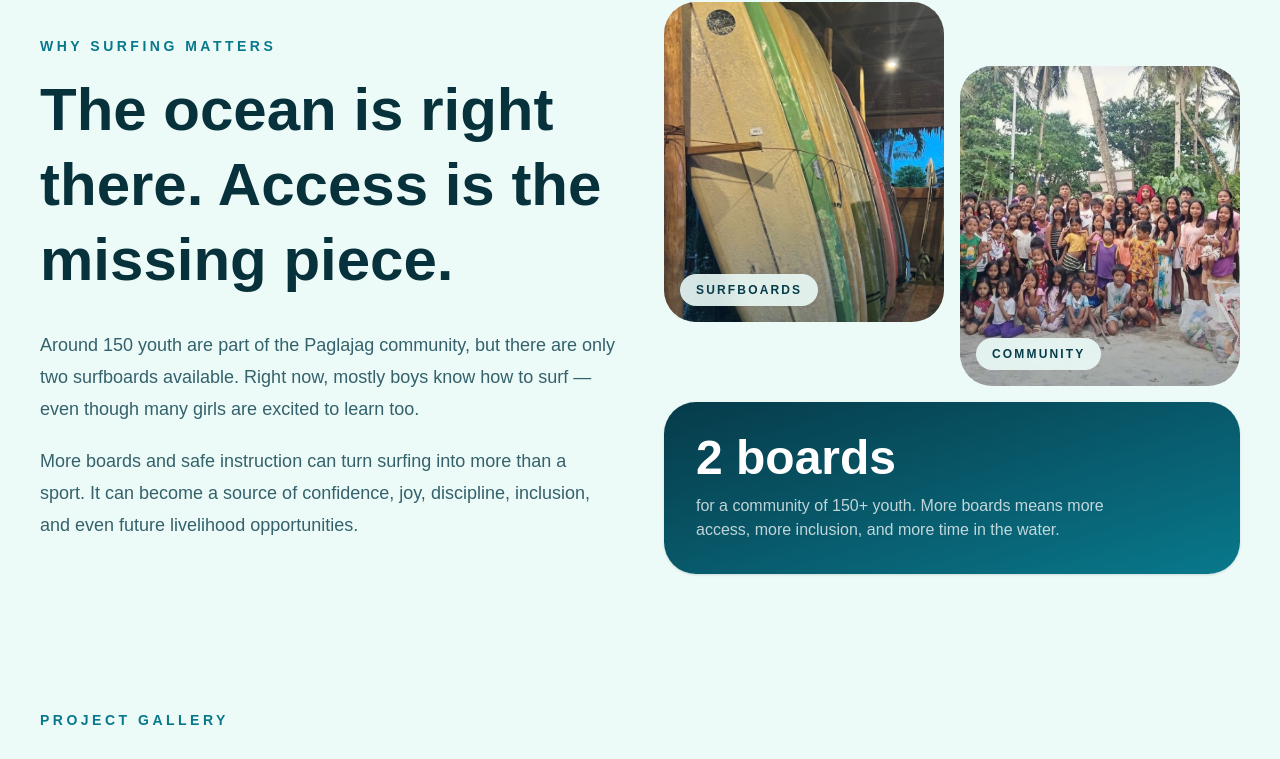
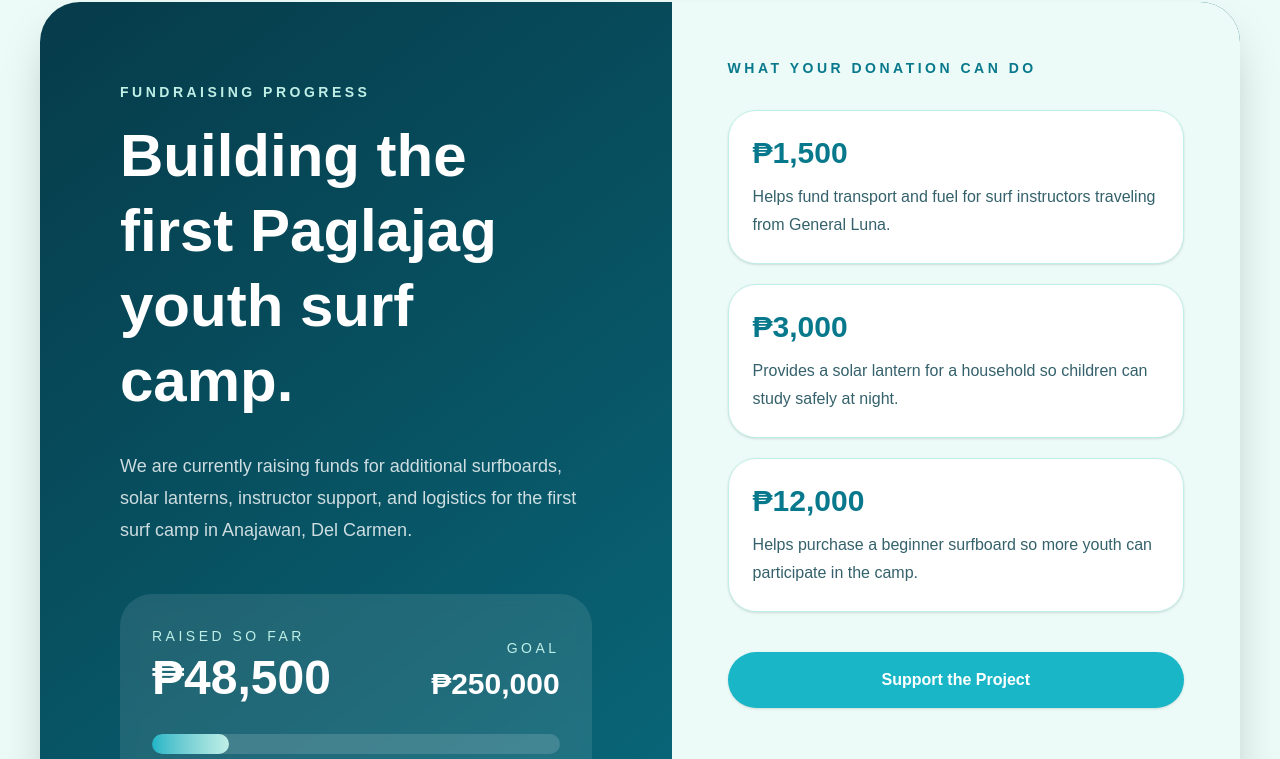
Before and after one commit to mikekerveillant/paglajag-surf, a Next.js app: page / in a window 1280 px wide. Shown: the part 3149-3908 px from the top of the page. Built offline with nearby package versions, Linux system fonts and the light colour scheme.

Commit message:
Update site title

```diff
--- a/app/page.tsx
+++ b/app/page.tsx
@@ -43,6 +43,16 @@ const donationCards = [
   ["🌊", "Surfboards", "Additional boards will allow more youth to participate, including girls who are eager to learn.", imagePaths.surfboards],
   ["💡", "Solar Lanterns", "Lanterns help children study at night and give families more safety and comfort after dark.", imagePaths.lantern],
   ["👥", "Surf Instructors", "Funds help cover transport, fuel, and logistics for experienced coaches from General Luna.", imagePaths.instructors],
+];
+
+const fundingGoal = 250000;
+const amountRaised = 48500;
+const progressPercent = Math.round((amountRaised / fundingGoal) * 100);
+
+const impactTargets = [
+  ["₱1,500", "Helps fund transport and fuel for surf instructors traveling from General Luna."],
+  ["₱3,000", "Provides a solar lantern for a household so children can study safely at night."],
+  ["₱12,000", "Helps purchase a beginner surfboard so more youth can participate in the camp."],
 ];
 
 const galleryImages = [
@@ -237,6 +247,7 @@ function runComponentSmokeTests() {
   console.assert(galleryImages.length === 6, "Expected six gallery images");
   console.assert(colors.deepOcean === "#063B4A", "Expected ocean color palette to be defined");
   console.assert(typeof ShareModal === "function", "Expected ShareModal component to exist");
+  console.assert(progressPercent > 0, "Expected donation progress to be greater than zero");
   console.assert(
     donationCards.some((card) => card[1] === "Solar Lanterns"),
     "Donation cards should include Solar Lanterns"
@@ -363,6 +374,66 @@ export default function SiargaoSurfCampLandingPage() {
       </section>
 
       <WaveDivider flip />
+
+      {/* FUNDING PROGRESS */}
+      <section className="px-6 py-24 md:px-10">
+        <div className="mx-auto max-w-7xl overflow-hidden rounded-[2.5rem] bg-gradient-to-br from-[#063B4A] to-[#08798C] text-white shadow-2xl">
+          <div className="grid grid-cols-1 gap-0 lg:grid-cols-[1fr_0.9fr]">
+            <div className="p-8 md:p-14 lg:p-20">
+              <SectionEyebrow light>Fundraising Progress</SectionEyebrow>
+              <h2 className="max-w-3xl text-4xl font-semibold leading-tight md:text-6xl">
+                Building the first Paglajag youth surf camp.
+              </h2>
+
+              <p className="mt-8 max-w-2xl text-lg leading-8 text-white/80">
+                We are currently raising funds for additional surfboards, solar lanterns, instructor support, and logistics for the first surf camp in Anajawan, Del Carmen.
+              </p>
+
+              <div className="mt-12 rounded-[2rem] bg-white/10 p-8 backdrop-blur">
+                <div className="flex flex-col gap-4 md:flex-row md:items-end md:justify-between">
+                  <div>
+                    <p className="text-sm uppercase tracking-[0.25em] text-[#BFEFE6]">Raised So Far</p>
+                    <p className="mt-2 text-5xl font-semibold">₱48,500</p>
+                  </div>
+                  <div className="text-left md:text-right">
+                    <p className="text-sm uppercase tracking-[0.25em] text-[#BFEFE6]">Goal</p>
+                    <p className="mt-2 text-3xl font-semibold">₱250,000</p>
+                  </div>
+                </div>
+
+                <div className="mt-8 h-5 overflow-hidden rounded-full bg-white/15">
+                  <div
+                    className="h-full rounded-full bg-gradient-to-r from-[#18B6C7] to-[#BFEFE6]"
+                    style={{ width: `${progressPercent}%` }}
+                  />
+                </div>
+
+                <div className="mt-4 flex items-center justify-between text-sm text-white/70">
+                  <span>{progressPercent}% funded</span>
+                  <span>{Math.max(0, fundingGoal - amountRaised).toLocaleString()} PHP remaining</span>
+                </div>
+              </div>
+            </div>
+
+            <div className="bg-[#ECFBF8] p-8 text-[#063B4A] md:p-14">
+              <SectionEyebrow>What Your Donation Can Do</SectionEyebrow>
+
+              <div className="mt-8 space-y-5">
+                {impactTargets.map(([amount, text]) => (
+                  <div key={amount} className="rounded-[1.75rem] border border-[#BFEFE6] bg-white p-6 shadow-sm">
+                    <p className="text-3xl font-semibold text-[#08798C]">{amount}</p>
+                    <p className="mt-3 leading-7 text-[#34616B]">{text}</p>
+                  </div>
+                ))}
+              </div>
+
+              <Button href="#donate" className="mt-10 w-full justify-center">
+                Support the Project
+              </Button>
+            </div>
+          </div>
+        </div>
+      </section>
 
       {/* WHY SURFING */}
       <section className="mx-auto grid max-w-7xl grid-cols-1 gap-12 px-6 py-24 md:grid-cols-2 md:px-10">
```
